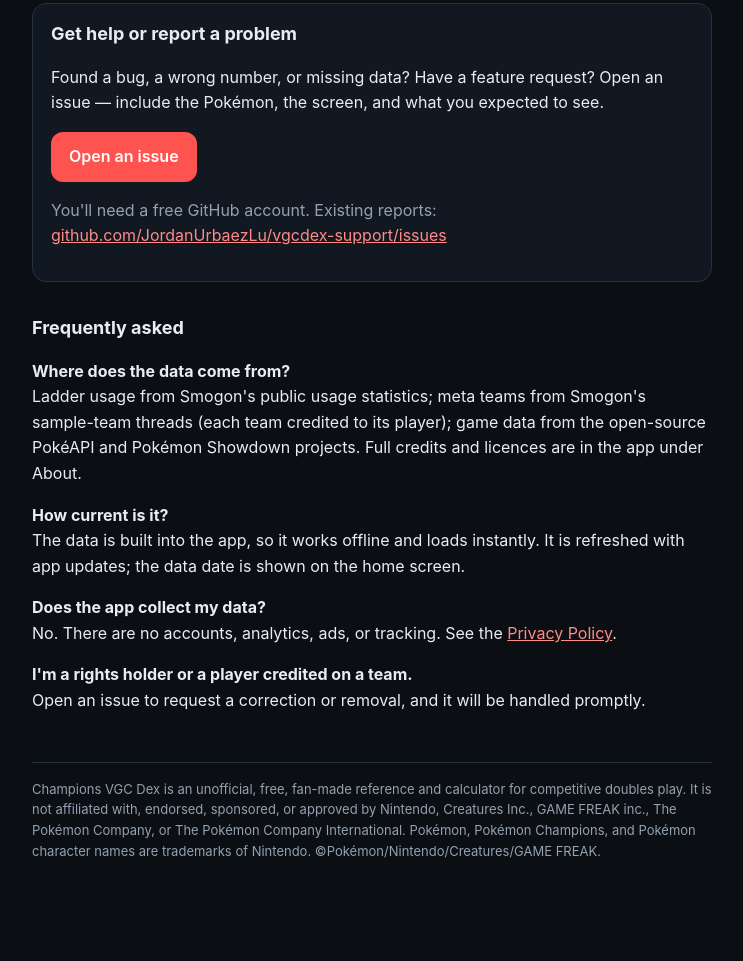
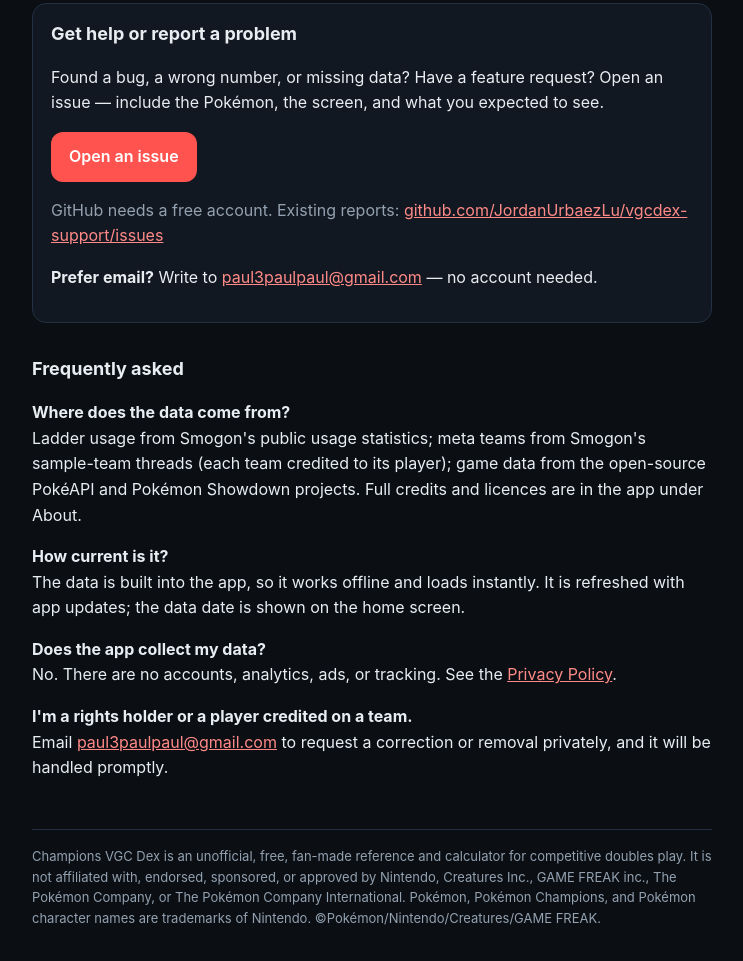
Before and after one commit to JordanUrbaezLu/vgcdex-support, a plain HTML site: page index.html in a window 1280 px wide. Shown: the part 271-1232 px from the top of the page, without its empty margins (268-1011 px from the left). Before the commit the page ends 1197 px from the top, so only its background shows below. Drawn offline with Linux system fonts and the light colour scheme.

Commit message:
Add a direct support email (no account needed; private correction/removal requests)
Co-Authored-By: Claude Opus 5.5 <noreply@anthropic.com>

```diff
--- a/index.html
+++ b/index.html
@@ -19,14 +19,15 @@
 <h2 style="margin-top:0">Get help or report a problem</h2>
 <p>Found a bug, a wrong number, or missing data? Have a feature request? Open an issue — include the Pokémon, the screen, and what you expected to see.</p>
 <p><a class="button" href="https://github.com/JordanUrbaezLu/vgcdex-support/issues/new">Open an issue</a></p>
-<p class="muted">You'll need a free GitHub account. Existing reports: <a href="https://github.com/JordanUrbaezLu/vgcdex-support/issues">github.com/JordanUrbaezLu/vgcdex-support/issues</a></p>
+<p class="muted">GitHub needs a free account. Existing reports: <a href="https://github.com/JordanUrbaezLu/vgcdex-support/issues">github.com/JordanUrbaezLu/vgcdex-support/issues</a></p>
+<p><strong>Prefer email?</strong> Write to <a href="mailto:paul3paulpaul@gmail.com">paul3paulpaul@gmail.com</a> — no account needed.</p>
 </div>
 
 <h2>Frequently asked</h2>
 <p><strong>Where does the data come from?</strong><br>Ladder usage from Smogon's public usage statistics; meta teams from Smogon's sample-team threads (each team credited to its player); game data from the open-source PokéAPI and Pokémon Showdown projects. Full credits and licences are in the app under About.</p>
 <p><strong>How current is it?</strong><br>The data is built into the app, so it works offline and loads instantly. It is refreshed with app updates; the data date is shown on the home screen.</p>
 <p><strong>Does the app collect my data?</strong><br>No. There are no accounts, analytics, ads, or tracking. See the <a href="privacy.html">Privacy Policy</a>.</p>
-<p><strong>I'm a rights holder or a player credited on a team.</strong><br>Open an issue to request a correction or removal, and it will be handled promptly.</p>
+<p><strong>I'm a rights holder or a player credited on a team.</strong><br>Email <a href="mailto:paul3paulpaul@gmail.com">paul3paulpaul@gmail.com</a> to request a correction or removal privately, and it will be handled promptly.</p>
 
 <footer>Champions VGC Dex is an unofficial, free, fan-made reference and calculator for competitive doubles play. It is not affiliated with, endorsed, sponsored, or approved by Nintendo, Creatures Inc., GAME FREAK inc., The Pokémon Company, or The Pokémon Company International. Pokémon, Pokémon Champions, and Pokémon character names are trademarks of Nintendo. ©Pokémon/Nintendo/Creatures/GAME FREAK.</footer>
 </main>
```
Also changed, not shown: privacy.html (+1 -1 lines).
